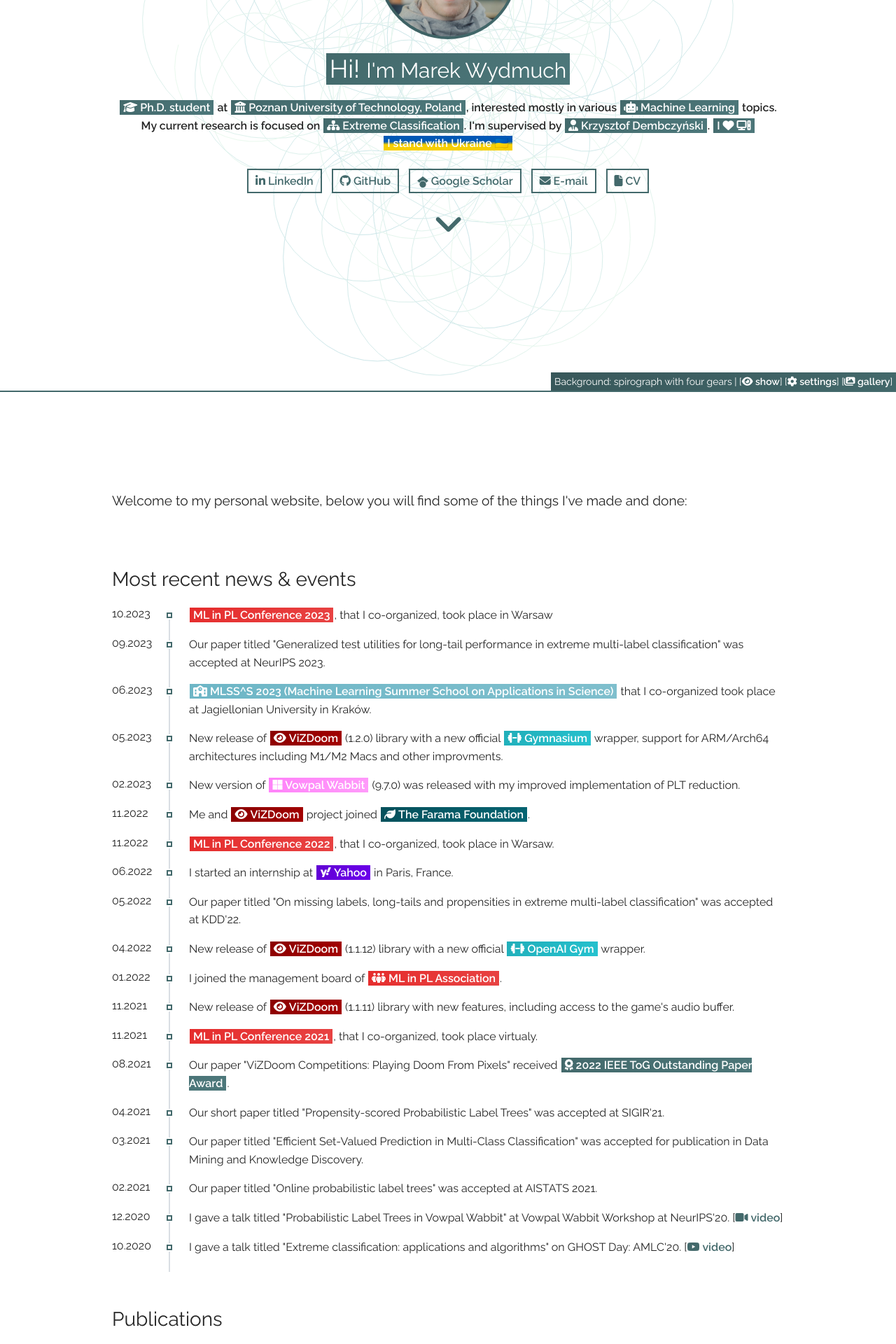
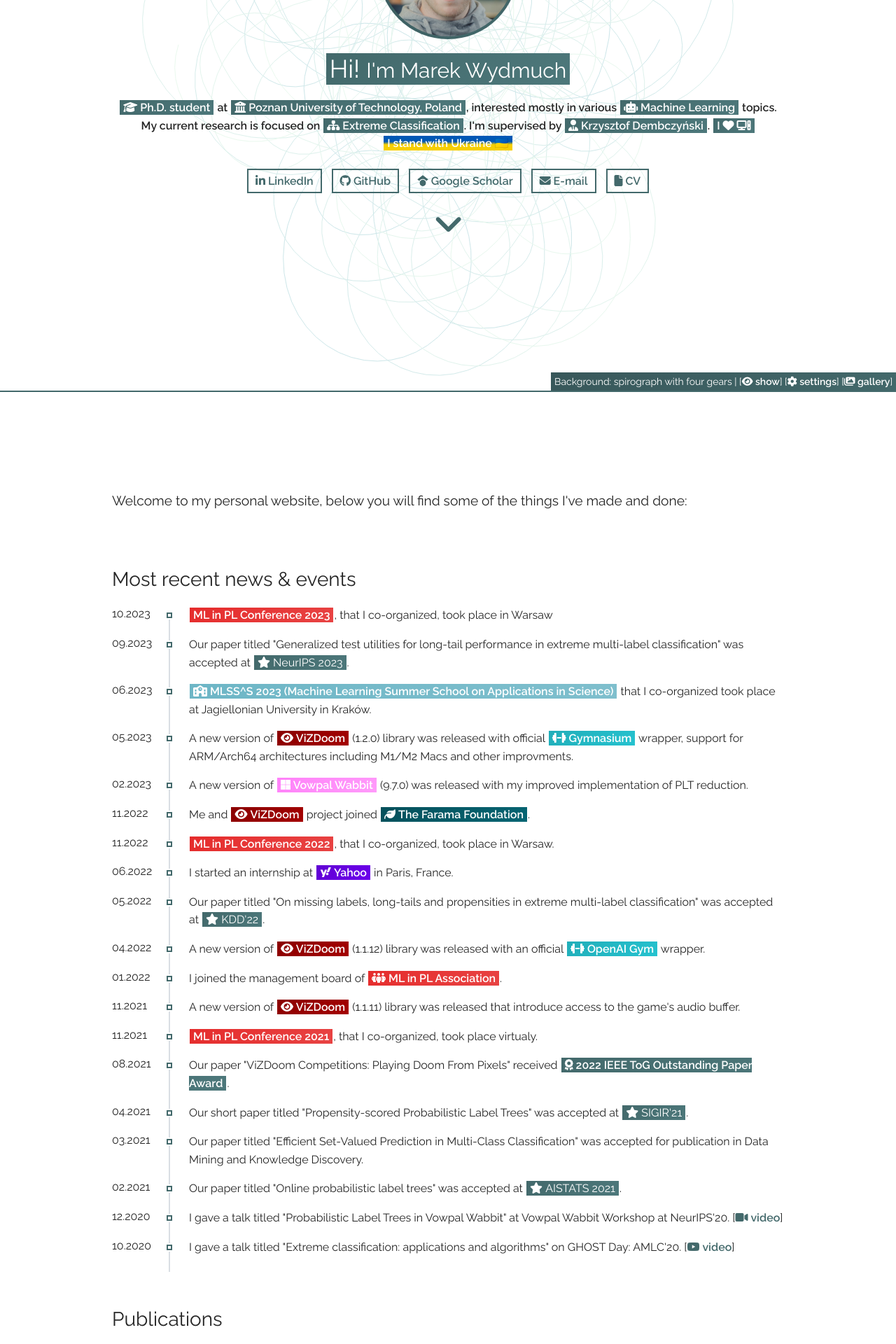
Before and after one commit to mwydmuch/mwydmuch.github.io, a Jekyll site: the page built from index.html, in a window 1280 px wide. Shown: the part 340-2260 px from the top of the page at 70% size. Built offline with Jekyll 4.4.1, drawn with Linux system fonts in a browser that asks for light colours; nearby versions of some CDN libraries.

Commit message:
Minor improvments, fix the tooltips

```diff
--- a/_data/news.yml
+++ b/_data/news.yml
@@ -4,7 +4,7 @@
 
 - date: '09.2023'
   text: >-
-    Our paper titled "Generalized test utilities for long-tail performance in extreme multi-label classification" was accepted at NeurIPS 2023.
+    Our paper titled "Generalized test utilities for long-tail performance in extreme multi-label classification" was accepted at <span class="reverse-second"><i class="fa-solid fa-star"></i> NeurIPS 2023</span>.
 
 - date: '06.2023'
   text: >-
@@ -12,11 +12,11 @@
 
 - date: '05.2023'
   text: >-
-    New release of <span class="reverse-vizdoom-red"><a href="https://github.com/mwydmuch/ViZDoom"><i class="fa-solid fa-eye"></i>&nbsp;ViZDoom</a></span> (1.2.0) library with a new official <span class="reverse-openai-blue"><a href="https://gymnasium.farama.org/"><i class="fa fa-dumbbell"></i>&nbsp;Gymnasium</a></span> wrapper, support for ARM/Arch64 architectures including M1/M2 Macs and other improvments.
+    A new version of <span class="reverse-vizdoom-red"><a href="https://github.com/mwydmuch/ViZDoom"><i class="fa-solid fa-eye"></i>&nbsp;ViZDoom</a></span> (1.2.0) library was released with official <span class="reverse-openai-blue"><a href="https://gymnasium.farama.org/"><i class="fa fa-dumbbell"></i>&nbsp;Gymnasium</a></span> wrapper, support for ARM/Arch64 architectures including M1/M2 Macs and other improvments.
 
 - date: '02.2023'
   text: >-
-    New version of <span class="reverse-vowpal-wabbit-pink"><a href="https://vowpalwabbit.org/"><i class="fa-brands fa-microsoft"></i>&nbsp;Vowpal Wabbit</a></span> (9.7.0) was released with my improved implementation of PLT reduction.
+    A new version of <span class="reverse-vowpal-wabbit-pink"><a href="https://vowpalwabbit.org/"><i class="fa-brands fa-microsoft"></i>&nbsp;Vowpal Wabbit</a></span> (9.7.0) was released with my improved implementation of PLT reduction.
 
 - date: '11.2022'
   text: >-
@@ -32,11 +32,11 @@
 
 - date: '05.2022'
   text: >-
-    Our paper titled "On missing labels, long-tails and propensities in extreme multi-label classification" was accepted at KDD'22.
+    Our paper titled "On missing labels, long-tails and propensities in extreme multi-label classification" was accepted at <span class="reverse-second"><i class="fa-solid fa-star"></i> KDD'22</span>.
 
 - date: '04.2022'
   text: >-
-    New release of <span class="reverse-vizdoom-red"><a href="https://github.com/mwydmuch/ViZDoom"><i class="fa-solid fa-eye"></i>&nbsp;ViZDoom</a></span> (1.1.12) library with a new official <span class="reverse-openai-blue"><a href="https://gym.openai.com/"><i class="fa fa-dumbbell"></i>&nbsp;OpenAI Gym</a></span> wrapper.
+    A new version of <span class="reverse-vizdoom-red"><a href="https://github.com/mwydmuch/ViZDoom"><i class="fa-solid fa-eye"></i>&nbsp;ViZDoom</a></span> (1.1.12) library was released with an official <span class="reverse-openai-blue"><a href="https://gym.openai.com/"><i class="fa fa-dumbbell"></i>&nbsp;OpenAI Gym</a></span> wrapper.
 
 - date: '01.2022'
   text: >-
@@ -44,7 +44,7 @@
 
 - date: '11.2021'
   text: >-
-    New release of <span class="reverse-vizdoom-red"><a href="https://github.com/mwydmuch/ViZDoom"><i class="fa-solid fa-eye"></i>&nbsp;ViZDoom</a></span> (1.1.11) library with new features, including access to the game's audio buffer.
+    A new version of <span class="reverse-vizdoom-red"><a href="https://github.com/mwydmuch/ViZDoom"><i class="fa-solid fa-eye"></i>&nbsp;ViZDoom</a></span> (1.1.11) library was released that introduce access to the game's audio buffer.
 
 - date: '11.2021'
   text: >-
@@ -56,7 +56,7 @@
 
 - date: '04.2021'
   text: >-
-    Our short paper titled "Propensity-scored Probabilistic Label Trees" was accepted at SIGIR'21.
+    Our short paper titled "Propensity-scored Probabilistic Label Trees" was accepted at <span class="reverse-second"><i class="fa-solid fa-star"></i> SIGIR'21</span>.
 
 - date: '03.2021'
   text: >-
@@ -64,7 +64,7 @@
 
 - date: '02.2021'
   text: >-
-    Our paper titled "Online probabilistic label trees" was accepted at AISTATS 2021.
+    Our paper titled "Online probabilistic label trees" was accepted at <span class="reverse-second"><i class="fa-solid fa-star"></i> AISTATS 2021</span>.
 
 - date: '12.2020'
   text: >-
--- a/_includes/homepage-header.html
+++ b/_includes/homepage-header.html
@@ -37,11 +37,10 @@
                         {% endcomment %}
                         <a href="https://www.linkedin.com/in/marekwydmuch" class="profile-link"><i class="fa fa-linkedin"></i>&nbsp;LinkedIn</a>
                         <a href="https://github.com/mwydmuch" class="profile-link"><i class="fa fa-github"></i>&nbsp;GitHub</a>
-                        <a href="https://scholar.google.com/citations?user=lMXyoEAAAAAJ" class="profile-link"><i class="fa fa-custom fa-google-scholar"></i>&nbsp;Google Scholar</a>
+                        <a href="https://scholar.google.com/citations?user=lMXyoEAAAAAJ" class="profile-link"><!--<i class="fa fa-custom fa-google-scholar">--><i class="fa-brands fa-google-scholar"></i>&nbsp;Google Scholar</a>
                         <a href="mailto:mwydmuch@cs.put.poznan.pl" class="profile-link"><i class="fa fa-envelope"></i>&nbsp;E-mail</a>
                         <a href="https://www.cs.put.poznan.pl/mwydmuch/pdf/mwydmuch_cv.pdf" class="profile-link"><i class="fa fa-file"></i>&nbsp;CV</a>
                     </div>
-
                     <a href="#main-content">
                           <i class="fa fa-angle-down fa-beat" style="--fa-animation-duration: 2s; font-size: 2.5em;"></i>
                     </a>
--- a/_includes/homepage-publications.html
+++ b/_includes/homepage-publications.html
@@ -7,16 +7,16 @@
                 <a href="https://arxiv.org/abs/2311.05081">Generalized test utilities for long-tail performance in extreme multi-label classification</a><br>
                 Erik Schultheis, Marek Wydmuch, Wojciech Kotłowski, Rohit Babbar, Krzysztof Dembczyński<br>
                 <i>Proceedings of the 37nd International Conference on Neural Information Processing Systems (NeurIPS 2023)</i>, 2023<br>
-                <span class="nowrap">[<a href="https://www.cs.put.poznan.pl/mwydmuch/pdf/xmlc_missing_labels_&_long_tail_kdd_2022.pdf"><i class="fa fa-file-pdf"></i>&nbsp;paper</a>]</span>
+                <span class="nowrap">[<a href="https://www.cs.put.poznan.pl/mwydmuch/pdf/2023_generalized_test_utilities_etu_neurips.pdf"><i class="fa fa-file-pdf"></i>&nbsp;paper</a>]</span>
+                <span class="nowrap">[<a href="https://www.cs.put.poznan.pl/mwydmuch/pdf/2023_generalized_test_utilities_etu_poster_neurips.pdf"><i class="fa fa-file-image"></i>&nbsp;poster</a>]</span>
                 <span class="nowrap">[<a href="https://www.cs.put.poznan.pl/mwydmuch/pdf/mwydmuch_ref.bib"><i class="fas fa-book"></i>&nbsp;bibtex</a>]</span>
-
             </li>
             <li>
                 <a href="https://dl.acm.org/doi/10.1145/3534678.3539466">On Missing Labels, Long-tails and Propensities in Extreme Multi-label Classification</a><br>
                 Erik Schultheis, Marek Wydmuch, Rohit Babbar, Krzysztof Dembczyński<br>
                 <i>Proceedings of the 28th ACM SIGKDD Conference on Knowledge Discovery and Data Mining (KDD '22)</i>, 2022<br>
-                <span class="nowrap">[<a href="https://www.cs.put.poznan.pl/mwydmuch/pdf/xmlc_missing_labels_&_long_tail_kdd_2022.pdf"><i class="fa fa-file-pdf"></i>&nbsp;paper</a>]</span>
-                <span class="nowrap">[<a href="https://www.cs.put.poznan.pl/mwydmuch/pdf/xmlc_missing_labels_&_long_tail_poster_kdd_2022.pdf"><i class="fa fa-file-image"></i>&nbsp;poster</a>]</span>
+                <span class="nowrap">[<a href="https://www.cs.put.poznan.pl/mwydmuch/pdf/2022_xmlc_missing_labels_&_long_tail_kdd.pdf"><i class="fa fa-file-pdf"></i>&nbsp;paper</a>]</span>
+                <span class="nowrap">[<a href="https://www.cs.put.poznan.pl/mwydmuch/pdf/2022_xmlc_missing_labels_&_long_tail_poster_kdd.pdf"><i class="fa fa-file-image"></i>&nbsp;poster</a>]</span>
                 <span class="nowrap">[<a href="https://www.cs.put.poznan.pl/mwydmuch/pdf/mwydmuch_ref.bib"><i class="fas fa-book"></i>&nbsp;bibtex</a>]</span>
             </li>
             <li>
@@ -24,8 +24,8 @@
                 Marek Wydmuch, Kalina Jasinska-Kobus, Rohit Babbar, Krzysztof Dembczyński<br>
                 <i>Proceedings of the 44th International ACM SIGIR Conference on Research and Development in Information Retrieval (SIGIR '21)</i>, 2021<br>
                 <span class="nowrap">[<a href="https://github.com/mwydmuch/napkinXC"><i class="fa fa-github"></i>&nbsp;code (napkinXC)</a>]</span>
-                <span class="nowrap">[<a href="https://www.cs.put.poznan.pl/mwydmuch/pdf/psplt_sigir_2021.pdf"><i class="fa fa-file-pdf"></i>&nbsp;paper</a>]</span>
-                <span class="nowrap">[<a href="https://www.cs.put.poznan.pl/mwydmuch/pdf/psplt_poster_sigir_2021.pdf"><i class="fa fa-file-image"></i>&nbsp;poster</a>]</span>
+                <span class="nowrap">[<a href="https://www.cs.put.poznan.pl/mwydmuch/pdf/2021_psplt_sigir.pdf"><i class="fa fa-file-pdf"></i>&nbsp;paper</a>]</span>
+                <span class="nowrap">[<a href="https://www.cs.put.poznan.pl/mwydmuch/pdf/2021_psplt_poster_sigir.pdf"><i class="fa fa-file-image"></i>&nbsp;poster</a>]</span>
                 <span class="nowrap">[<a href="https://www.cs.put.poznan.pl/mwydmuch/pdf/mwydmuch_ref.bib"><i class="fas fa-book"></i>&nbsp;bibtex</a>]</span>
             </li>
             <li>
@@ -33,8 +33,8 @@
                 Kalina Jasinska-Kobus, Marek Wydmuch, Devanathan Thiruvenkatachari, Krzysztof Dembczyński<br>
                 <i>Proceedings of the 24th International Conference on Artificial Intelligence and Statistics (AISTATS 2021)</i>, 2021<br>
                 <span class="nowrap">[<a href="https://github.com/mwydmuch/napkinXC"><i class="fa fa-github"></i>&nbsp;code (napkinXC)</a>]</span>
-                <span class="nowrap">[<a href="https://www.cs.put.poznan.pl/mwydmuch/pdf/oplt_aistats_2021.pdf"><i class="fa fa-file-pdf"></i>&nbsp;paper</a>]</span>
-                <span class="nowrap">[<a href="https://www.cs.put.poznan.pl/mwydmuch/pdf/oplt_poster_aistats_2021.pdf"><i class="fa fa-file-image"></i>&nbsp;poster</a>]</span>
+                <span class="nowrap">[<a href="https://www.cs.put.poznan.pl/mwydmuch/pdf/2021_oplt_aistats.pdf"><i class="fa fa-file-pdf"></i>&nbsp;paper</a>]</span>
+                <span class="nowrap">[<a href="https://www.cs.put.poznan.pl/mwydmuch/pdf/2021_oplt_poster_aistats.pdf"><i class="fa fa-file-image"></i>&nbsp;poster</a>]</span>
                 <span class="nowrap">[<a href="https://slideslive.com/38953102/online-probabilistic-label-trees-oplts?ref=speaker-37667-latest"><i class="fa fa-video"></i>&nbsp;AISTATS 2021 talk</a>]</span>
                 <span class="nowrap">[<a href="https://slideslive.com/38931292/online-probabilistic-label-trees-oplts?ref=speaker-37667-latest"><i class="fa fa-video"></i>&nbsp;ICML XC 2020 talk</a>]</span>
                 <span class="nowrap">[<a href="https://www.cs.put.poznan.pl/mwydmuch/pdf/mwydmuch_ref.bib"><i class="fas fa-book"></i>&nbsp;bibtex</a>]</span>
@@ -43,7 +43,7 @@
                 <a href="https://link.springer.com/article/10.1007/s10618-021-00751-x">Efficient set-valued prediction in multi-class classification</a><br>
                 Thomas Mortier, Marek Wydmuch, Krzysztof Dembczyński, Eyke Hüllermeier, Willem Waegeman<br>
                 <i>Data Mining and Knowledge Discovery</i>, 2021<br>
-                <span class="nowrap">[<a href="https://www.cs.put.poznan.pl/mwydmuch/pdf/efficient_set-valued_pred_dami_2021.pdf"><i class="fa fa-file-pdf"></i>&nbsp;paper</a>]</span>
+                <span class="nowrap">[<a href="https://www.cs.put.poznan.pl/mwydmuch/pdf/2021_efficient_set-valued_pred_dami.pdf"><i class="fa fa-file-pdf"></i>&nbsp;paper</a>]</span>
                 <span class="nowrap">[<a href="https://www.cs.put.poznan.pl/mwydmuch/pdf/mwydmuch_ref.bib"><i class="fas fa-book"></i>&nbsp;bibtex</a>]</span>
             </li>
             <li>
@@ -58,8 +58,8 @@
                 Marek Wydmuch, Kalina Jasinska-Kobus, Mikhail Kuznetsov, Robert Busa-Fekete, Krzysztof Dembczyński<br>
                 <i>Proceedings of the 32nd International Conference on Neural Information Processing Systems (NeurIPS 2018)</i>, 2018<br>
                 <span class="nowrap">[<a href="https://github.com/mwydmuch/extremeText"><i class="fa fa-github"></i>&nbsp;code (extremeText)</a>]</span>
-                <span class="nowrap">[<a href="https://www.cs.put.poznan.pl/mwydmuch/pdf/xt_neurips_2018.pdf"><i class="fa fa-file-pdf"></i>&nbsp;paper</a>]</span>
-                <span class="nowrap">[<a href="https://www.cs.put.poznan.pl/mwydmuch/pdf/xt_poster_neurips_2018.pdf"><i class="fa fa-file-image"></i>&nbsp;poster</a>]</span>
+                <span class="nowrap">[<a href="https://www.cs.put.poznan.pl/mwydmuch/pdf/2018_xt_neurips.pdf"><i class="fa fa-file-pdf"></i>&nbsp;paper</a>]</span>
+                <span class="nowrap">[<a href="https://www.cs.put.poznan.pl/mwydmuch/pdf/2018_xt_poster_neurips.pdf"><i class="fa fa-file-image"></i>&nbsp;poster</a>]</span>
                 <span class="nowrap">[<a href="https://www.cs.put.poznan.pl/mwydmuch/pdf/mwydmuch_ref.bib"><i class="fas fa-book"></i>&nbsp;bibtex</a>]</span>
             </li>
             <li>
@@ -67,7 +67,7 @@
                 Marek Wydmuch, Michał Kempka, Wojciech Jaśkowski<br>
                 <i>IEEE Transactions on Games</i>, 2018<br>
                 Note: <span class="reverse-second"><a href="https://ieeexplore.ieee.org/stamp/stamp.jsp?arnumber=9679692"><i class="fa fa-award"></i>&nbsp;2022 IEEE ToG Outstanding Paper Award</a></span><br>
-                <span class="nowrap">[<a href="https://www.cs.put.poznan.pl/mwydmuch/pdf/vizdoom_competitions_2018.pdf"><i class="fa fa-file-pdf"></i>&nbsp;paper</a>]</span>
+                <span class="nowrap">[<a href="https://www.cs.put.poznan.pl/mwydmuch/pdf/2018_vizdoom_competitions.pdf"><i class="fa fa-file-pdf"></i>&nbsp;paper</a>]</span>
                 <span class="nowrap">[<a href="https://www.youtube.com/channel/UC8UghzsxS5uEFUEbvcAWwlQ"><i class="fa fa-youtube"></i>&nbsp;movies</a>]</span>
                 <span class="nowrap">[<a href="https://www.cs.put.poznan.pl/mwydmuch/pdf/mwydmuch_ref.bib"><i class="fas fa-book"></i>&nbsp;bibtex</a>]</span>
             </li>
@@ -78,7 +78,7 @@
                 Note: <span class="reverse-second"><i class="fa fa-award"></i>&nbsp;2016 IEEE CIG The Best Paper Award</span><br>
                 <span class="nowrap">[<a href="http://vizdoom.cs.put.edu.pl"><i class="fa fa-globe"></i>&nbsp;www</a>]</span>
                 <span class="nowrap">[<a href="https://github.com/mwydmuch/ViZDoom"><i class="fa fa-github"></i>&nbsp;code</a>]</span>
-                <span class="nowrap">[<a href="https://www.cs.put.poznan.pl/mwydmuch/pdf/vizdoom_2016.pdf"><i class="fa fa-file-pdf"></i>&nbsp;paper</a>]</span>
+                <span class="nowrap">[<a href="https://www.cs.put.poznan.pl/mwydmuch/pdf/2016_vizdoom.pdf"><i class="fa fa-file-pdf"></i>&nbsp;paper</a>]</span>
                 <span class="nowrap">[<a href="https://www.cs.put.poznan.pl/mwydmuch/pdf/mwydmuch_ref.bib"><i class="fas fa-book"></i>&nbsp;bibtex</a>]</span>
             </li>
             </ul>
```
Also changed, not shown: js/main.js (+8 -5 lines), less/style.less (+5 -3 lines), bundle.min.js, style.min.css.
